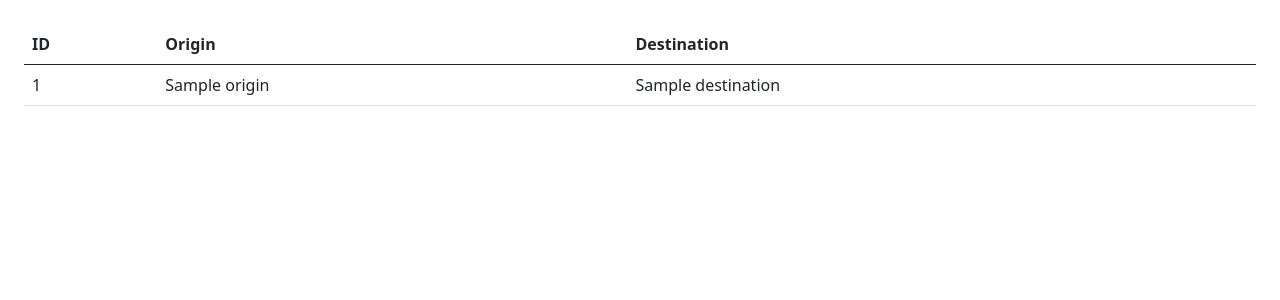
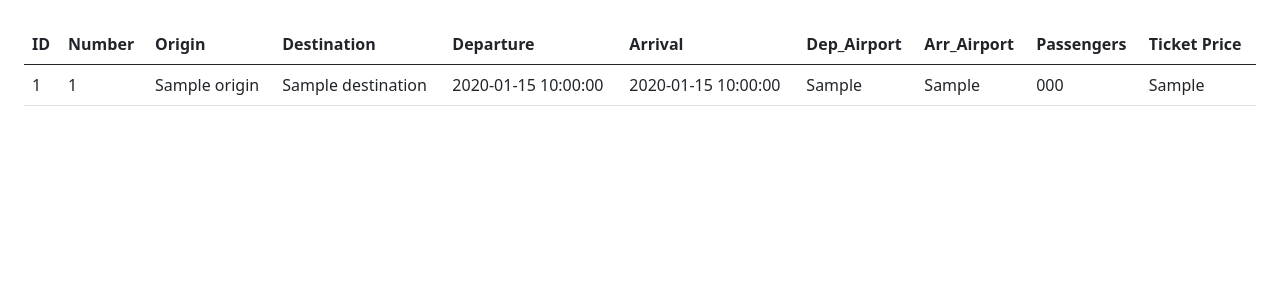
Before and after one commit to MohammadHovaidiArdestani/Flask, a Flask app: template templates/webpage.html in a window 1280 px wide. Shown: the top 300 px of the page. Run offline with Flask 2, Linux system fonts and the light colour scheme; the template is opened without the code that fills it: most values are stand-ins (such as "Sample title", 1, 10 or a date in 2020).

Commit message:
adding all the flight fields to the webpage

```diff
--- a/templates/webpage.html
+++ b/templates/webpage.html
@@ -15,8 +15,15 @@
             <thead>
                 <tr>
                     <th>ID</th>
+                    <th>Number</th>
                     <th>Origin</th>
                     <th>Destination</th>
+                    <th>Departure</th>
+                    <th>Arrival</th>
+                    <th>Dep_Airport</th>
+                    <th>Arr_Airport</th>
+                    <th>Passengers</th>
+                    <th>Ticket Price</th>
                 </tr>
             </thead>
             <tbody>
@@ -25,8 +32,15 @@
 
                 <tr>
                     <td>{{f.id}}</td>
+                    <td>{{f.number}}</td>
                     <td>{{f.origin}}</td>
                     <td>{{f.destination}}</td>
+                    <td>{{f.departing_time}}</td>
+                    <td>{{f.arrival_time}}</td>
+                    <td>{{f.departing_airport}}</td>
+                    <td>{{f.arrival_airport}}</td>
+                    <td>{{f.number_passengers}}</td>
+                    <td>{{f.base_ticket_prices}}</td>
                 </tr>
 
                 {% endfor %}
```
